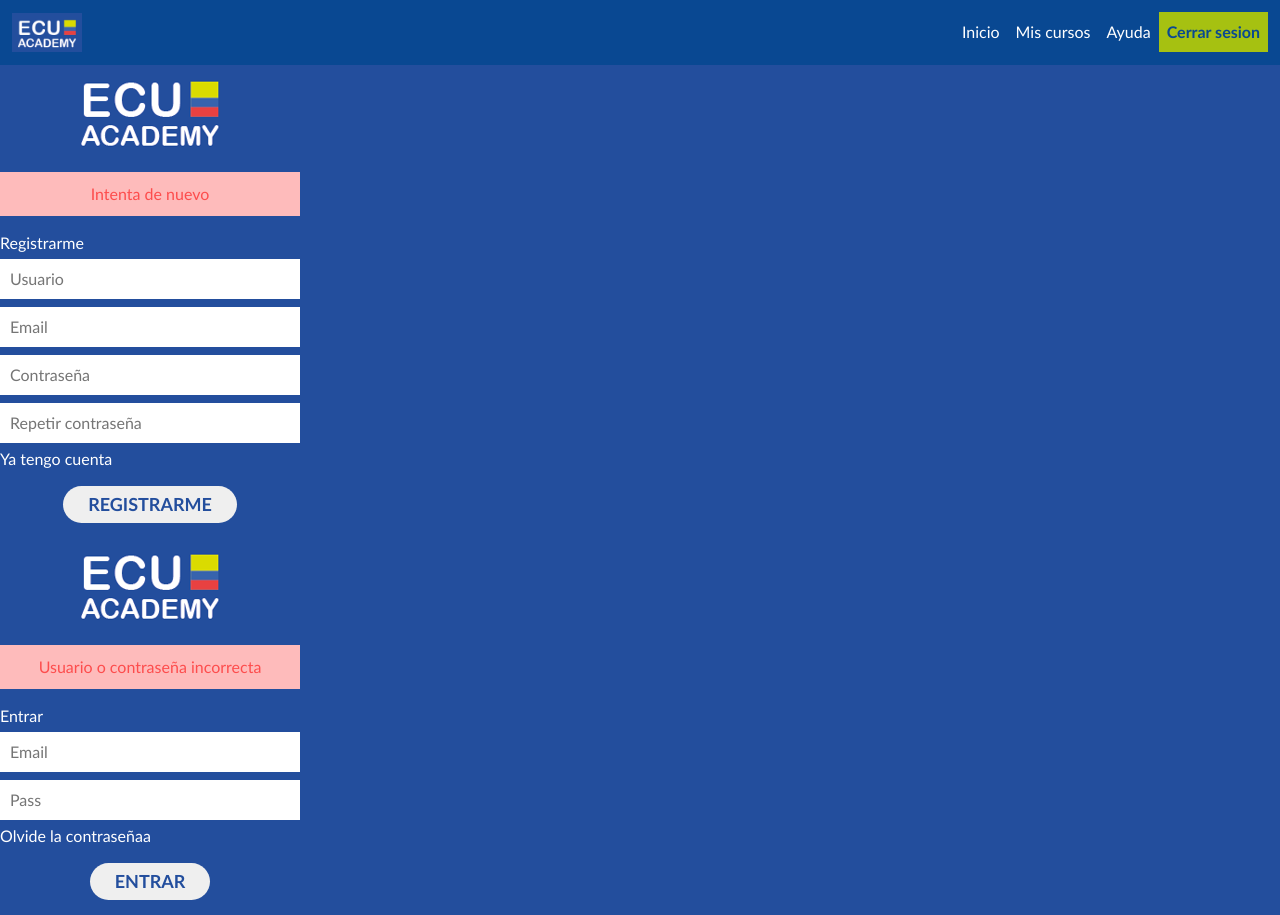
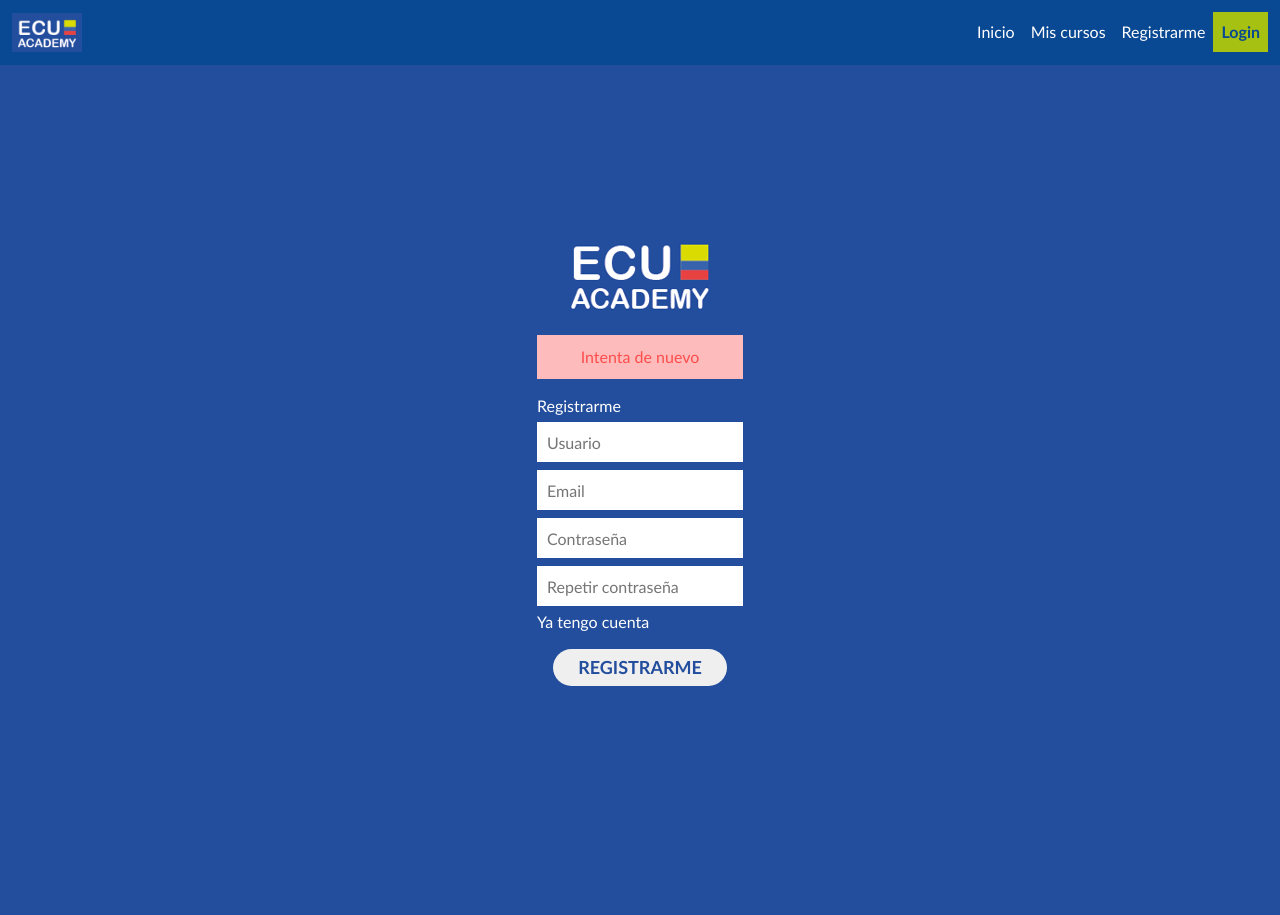
Before and after one commit to JosueMosquera/ecu-academy-ui, a React (Create React App) app: page /singup in a window 1280 px wide. After the commit the page ends 865 px from the top, so only its background shows below. Built offline with nearby package versions, Linux system fonts and the light colour scheme.

Commit message:
Login y Signup sreens

```diff
--- a/package.json
+++ b/package.json
@@ -8,9 +8,10 @@
     "@testing-library/user-event": "^13.5.0",
     "react": "^18.2.0",
     "react-dom": "^18.2.0",
+    "react-router": "^6.3.0",
+    "react-router-dom": "^6.3.0",
     "react-scripts": "5.0.1",
     "web-vitals": "^2.1.4"
-
   },
   "devDependencies": {
     "sonarqube-scanner": "^2.8.1"
--- a/src/AcademyApp.jsx
+++ b/src/AcademyApp.jsx
@@ -1,17 +1,13 @@
-
-import Login from '../src/components/Auth/Login'
-import Signup from '../src/components/Auth/Signup'
-import Navbar from '../src/components/Nav'
+import Login from '../src/components/Auth/Login';
+import Signup from '../src/components/Auth/Signup';
+import Rutas from '../src/components/rutas';
 
 const App = () => {
 	return (
-        <>
-        <Navbar />
-        <Signup />
-        <Login />
-    </>
-    )
-
+		<>
+			<Rutas />
+		</>
+	);
 };
 
 // App.propTypes = {
--- a/src/LoginScreen.jsx
+++ b/src/LoginScreen.jsx
@@ -0,0 +1,12 @@
+import './css/auth.css';
+import Login from './components/Auth/Login';
+
+const LoginScreen = () => {
+	// Aqui el proceso de escritura
+	return (
+		<div className='loginScreen'>
+			<Login />
+		</div>
+	);
+};
+export default LoginScreen;
--- a/src/SignupScreen.jsx
+++ b/src/SignupScreen.jsx
@@ -0,0 +1,13 @@
+import Signup from './components/Auth/Signup';
+import './css/auth.css';
+
+const SignupScreen = () => {
+	// Aqui el proceso de escritura
+
+	return (
+		<div className='signupScreen'>
+			<Signup />
+		</div>
+	);
+};
+export default SignupScreen;
--- a/src/components/Nav.jsx
+++ /dev/null
@@ -1,53 +0,0 @@
-import '../css/navBar.css';
-
-const Navbar = () => {
-	return (
-		<>
-			<nav class='navbar navbar-expand-lg'>
-				<div class='container-fluid'>
-					<a class='navbar-brand' href='#'>
-						<img width={70} src='./assets/img/logo.png' alt='' />
-					</a>
-					<button
-						class='navbar-toggler'
-						type='button'
-						data-bs-toggle='collapse'
-						data-bs-target='#navbarNav'
-						aria-controls='navbarNav'
-						aria-expanded='false'
-						aria-label='Toggle navigation'
-					>
-						<span class='navbar-toggler-icon'></span>
-					</button>
-					<div class='collapse navbar-collapse' id='navbarNav'>
-						<ul class='navbar-nav ms-auto'>
-							<li class='nav-item'>
-								<a class='nav-link active' aria-current='page' href='#'>
-									Inicio
-								</a>
-							</li>
-							<li class='nav-item'>
-								<a class='nav-link' href='#'>
-									Mis cursos
-								</a>
-							</li>
-							<li class='nav-item'>
-								<a class='nav-link' href='#'>
-									Ayuda
-								</a>
-							</li>
-
-							<li class='cerrar-sesion-btn nav-item'>
-								<a class='nav-link' href='#'>
-									Cerrar sesion
-								</a>
-							</li>
-						</ul>
-					</div>
-				</div>
-			</nav>
-		</>
-	);
-};
-
-export default Navbar;
--- /dev/null
+++ b/src/components/rutas.jsx
@@ -0,0 +1,60 @@
+import '../css/navBar.css';
+import { Link, BrowserRouter, Route, Routes } from 'react-router-dom';
+import LoginScreen from '../LoginScreen';
+import SignupScreen from '../SignupScreen';
+
+const Navbar = () => {
+	return (
+		<BrowserRouter>
+			<nav class='navbar navbar-expand-lg'>
+				<div class='container-fluid'>
+					<a class='navbar-brand' href='#'>
+						<img width={70} src='./assets/img/logo.png' alt='' />
+					</a>
+					<button
+						class='navbar-toggler'
+						type='button'
+						data-bs-toggle='collapse'
+						data-bs-target='#navbarNav'
+						aria-controls='navbarNav'
+						aria-expanded='false'
+						aria-label='Toggle navigation'
+					>
+						<span class='navbar-toggler-icon'></span>
+					</button>
+					<div class='collapse navbar-collapse' id='navbarNav'>
+						<ul class='navbar-nav ms-auto'>
+							<li class='nav-item'>
+								<Link class='nav-link active' aria-current='page' to='#'>
+									Inicio
+								</Link>
+							</li>
+							<li class='nav-item'>
+								<Link class='nav-link' to='#'>
+									Mis cursos
+								</Link>
+							</li>
+							<li class='nav-item'>
+								<Link class='nav-link' to='/singup'>
+									Registrarme
+								</Link>
+							</li>
+
+							<li class='cerrar-sesion-btn nav-item'>
+								<Link class='nav-link' to='/login'>
+									Login
+								</Link>
+							</li>
+						</ul>
+					</div>
+				</div>
+			</nav>
+			<Routes>
+				<Route exact path='/login' element={<LoginScreen />}></Route>
+				<Route exact path='/singup' element={<SignupScreen />}></Route>
+			</Routes>
+		</BrowserRouter>
+	);
+};
+
+export default Navbar;
--- a/src/css/auth.css
+++ b/src/css/auth.css
@@ -1,6 +1,19 @@
 /* login */
+.loginScreen {
+	display: flex;
+	align-items: center;
+	justify-content: center;
+	height: 100vh;
+}
+
+.signupScreen {
+	display: flex;
+	align-items: center;
+	justify-content: center;
+	height: 100vh;
+}
+
 .box-container-login {
-	/* background-color: red; */
 	max-width: 300px;
 }
 
```
Also changed, not shown: 2 other files (tests, documents, lock files or other folders).
